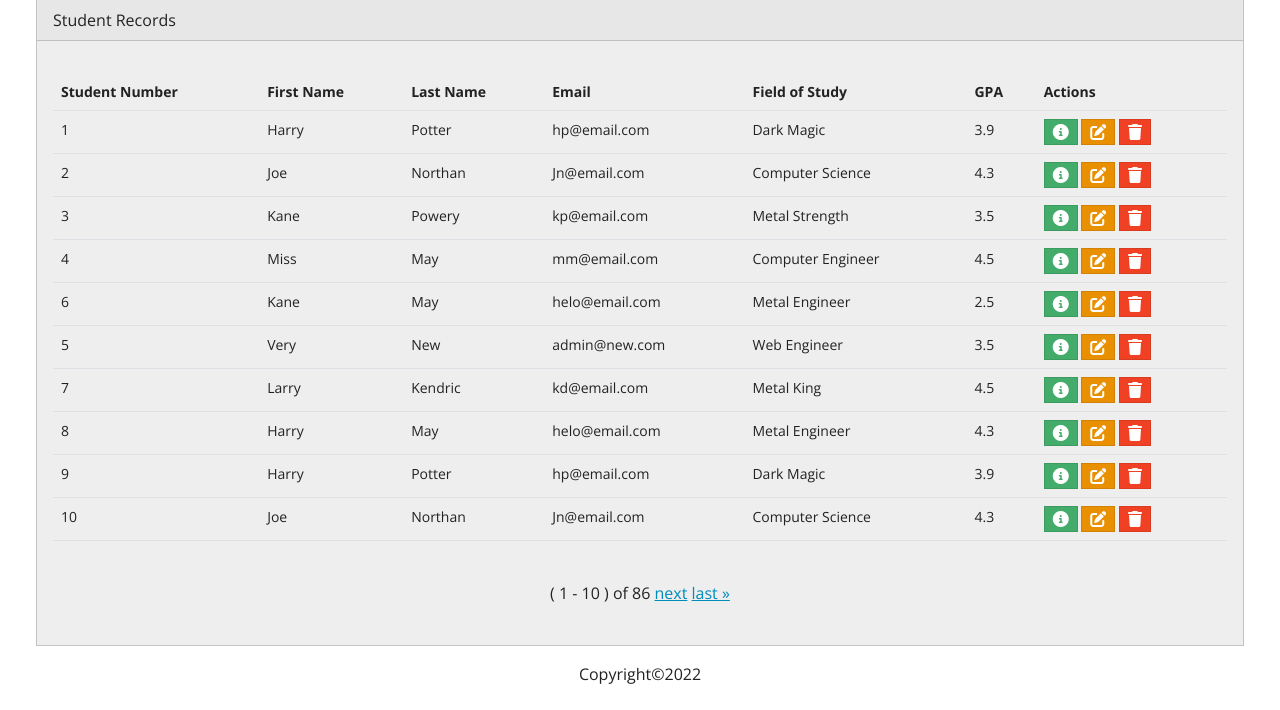
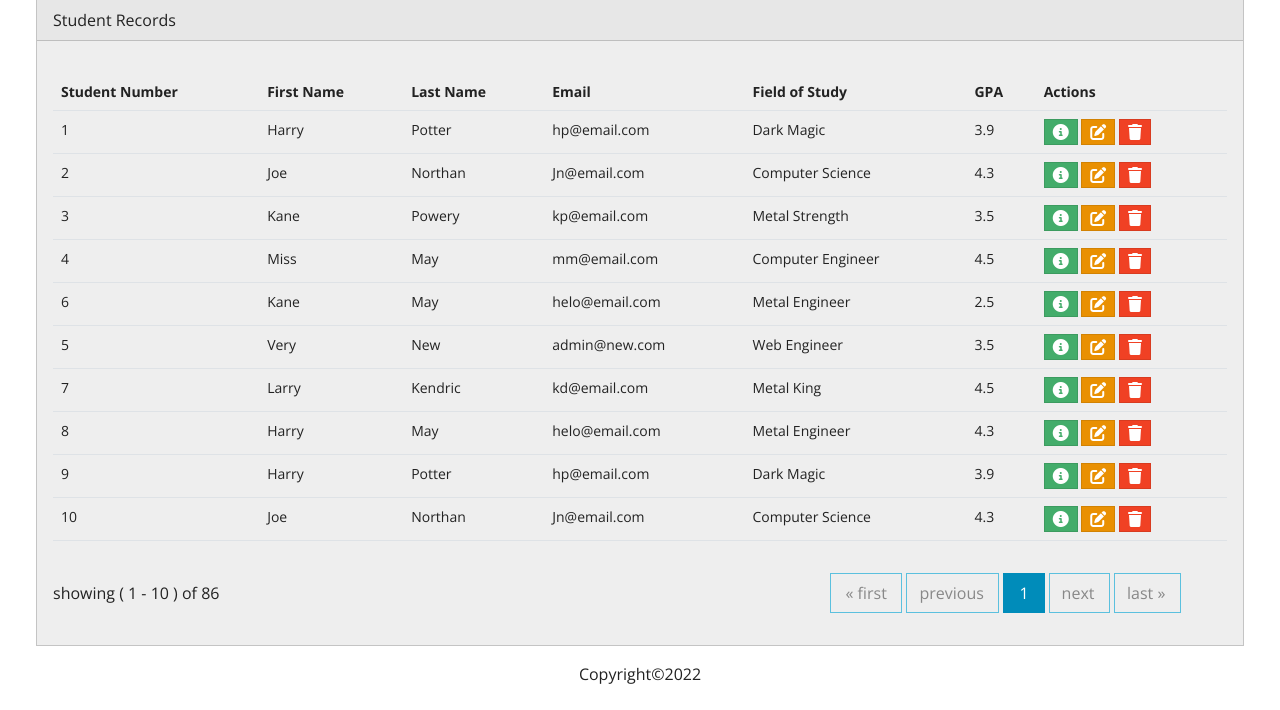
Before and after one commit to Mink-a/SMS, a Django app: page / in a window 1280 px wide. Shown: the part 201-911 px from the top of the page. Run offline with Django 4.2, Linux system fonts and the light colour scheme; data comes from the database, SQL or seed files in the repository; some libraries are stand-ins or nearby versions.

Commit message:
pagination styles

```diff
--- a/students/templates/students/index.html
+++ b/students/templates/students/index.html
@@ -34,7 +34,7 @@
     <div class="form-group row mx-4 gap-1 mb-3">
       {% render_field filter.form.first_name class="form-control col" placeholder="First Name" type="text" %}
       {% render_field filter.form.last_name class="form-control col" placeholder="Last Name" type="text" %}
-      <input type="submit" value="Search" class="btn btn-primary col-2"/>
+      <input type="submit" value="Search" class="btn btn-primary col-2" />
     </div>
   </form>
   <div class="row">
@@ -183,33 +183,73 @@
               </tbody>
             </table>
             <!--Pagination-->
-            <div class="container p-4">
-              <div class="pagination justify-content-center">
-                <span class="step-links">
+            <div class="container row align-items-center p-0">
+              <div class="current col">
+                showing ( {{ students.start_index }} - {{ students.end_index }} ) of
+                {{students.paginator.count}}
+              </div>
+              <div class="col p-0">
+                <ul
+                  class="pagination justify-content-end align-items-center gap-1 mt-3"
+                >
                   {% if students.has_previous %}
-                  <a href="?{% for key, value in request.GET.items %}{% if key != 'page' %}{{ key }}={{ value }}&{% endif %}{% endfor %}page=1">&laquo; first</a>
-                  <a href="?{% for key, value in request.GET.items %}{% if key != 'page' %}{{ key }}={{ value }}&{% endif %}{% endfor %}page={{ students.previous_page_number }}"
+                  <li class="page-item border border-info">
+                    <a
+                      class="page-link bg-transparent"
+                      href="?{% for key, value in request.GET.items %}{% if key != 'page' %}{{ key }}={{ value }}&{% endif %}{% endfor %}page=1"
+                      >&laquo; first</a
+                    >
+                  </li>
+                  <li class="page-item border border-info">
+                    <a
+                      class="page-link bg-transparent"
+                      href="?{% for key, value in request.GET.items %}{% if key != 'page' %}{{ key }}={{ value }}&{% endif %}{% endfor %}page={{ students.previous_page_number }}"
                       >previous</a
                     >
+                  </li>
+                  {% else %}
+                  <li class="page-item border border-info">
+                    <a class="page-link bg-transparent" href="">&laquo; first</a>
+                  </li>
+                  <li class="page-item border border-info">
+                    <a class="page-link bg-transparent" href="">previous</a>
+                  </li>
                   {% endif %}
-
-                  <span class="current">
-                    ( {{ students.start_index }} - {{ students.end_index }} ) of
-                    {{students.paginator.count}}
-                  </span>
-
+                  <div class="current bg-primary text-white px-3 py-2">
+                    {{students.number}}
+                  </div>
                   {% if students.has_next %}
-                  <a href="?{% for key, value in request.GET.items %}{% if key != 'page' %}{{ key }}={{ value }}&{% endif %}{% endfor %}page={{ students.next_page_number }}">next</a>
-                  <a href="?{% for key, value in request.GET.items %}{% if key != 'page' %}{{ key }}={{ value }}&{% endif %}{% endfor %}page={{ students.paginator.num_pages }}"
-                    >last &raquo;</a
+                  <li class="page-item border border-info">
+                    <a
+                      class="page-link bg-transparent"
+                      href="?{% for key, value in request.GET.items %}{% if key != 'page' %}{{ key }}={{ value }}&{% endif %}{% endfor %}page={{ students.next_page_number }}"
+                      >next</a
                     >
+                  </li>
+                  <li class="page-item border border-info">
+                    <a
+                      class="page-link bg-transparent"
+                      href="?{% for key, value in request.GET.items %}{% if key != 'page' %}{{ key }}={{ value }}&{% endif %}{% endfor %}page={{ students.paginator.num_pages }}"
+                    >
+                      last &raquo;</a
+                    >
+                  </li>
+                  {% else %}
+                  <li class="page-item border border-info">
+                    <a class="page-link bg-transparent" href="">Next</a>
+                  </li>
+                  <li class="page-item border border-info">
+                    <a class="page-link bg-transparent" href="">last &raquo;</a>
+                  </li>
                   {% endif %}
-                </span>
+                </ul>
               </div>
             </div>
             <!--end of Pagination-->
             {% else %}
-      <h5 class="bg-light p-3 mb-3 mx-4">There is no student record here.</h5>
+            <h5 class="bg-light p-3 mb-3 mx-4">
+              There is no student record here.
+            </h5>
             {% endif %}
           </div>
         </div>
@@ -229,3 +269,6 @@
         });
       </script>
       {% endblock %}
+    </div>
+  </div>
+</div>
--- a/students/views.py
+++ b/students/views.py
@@ -27,7 +27,7 @@ def index(request):
         students = paginator.page(1)
     except EmptyPage:
         students = paginator.page(paginator.num_pages)
-    print(f'some-> {students}')
+    # print(f'some-> {students}')
     return render(request, 'students/index.html', {'filter': f, 'students': students})
 
 
```
Lines whose indentation alone changed are shown as unchanged.
